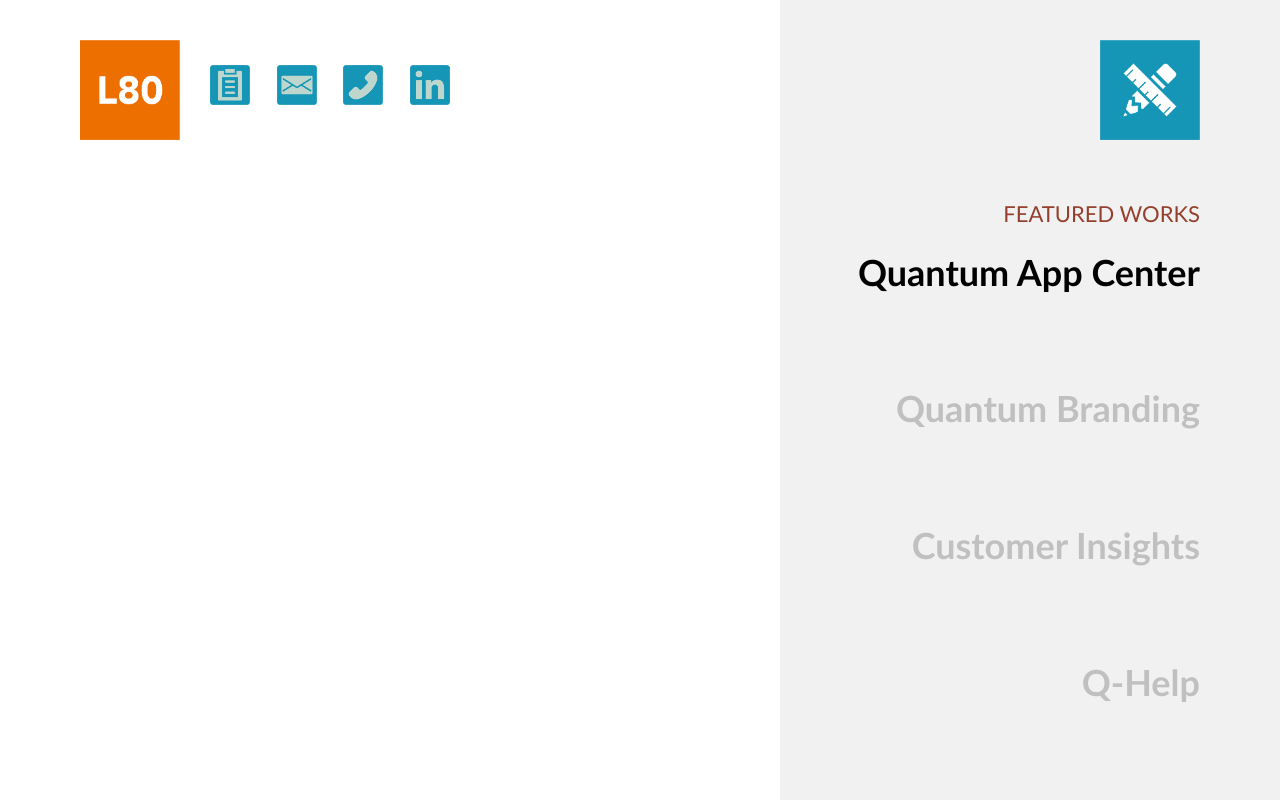
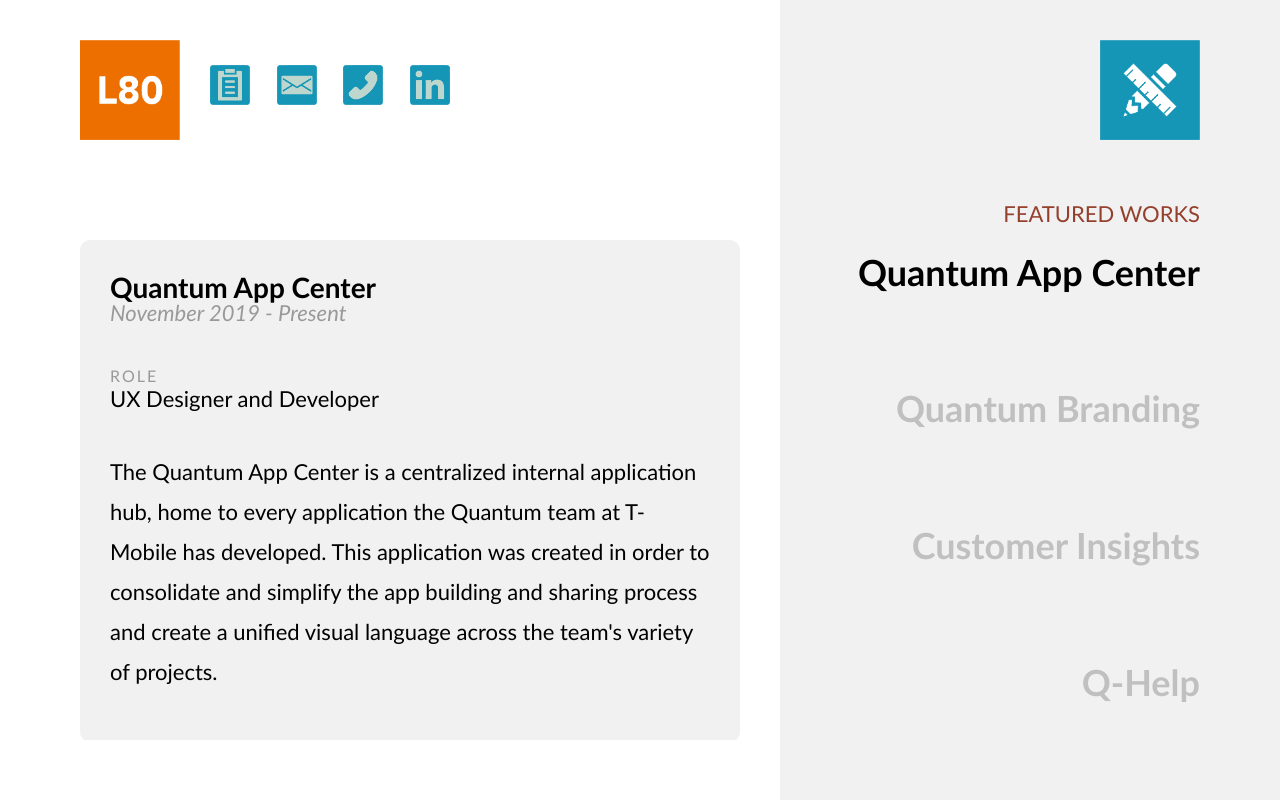
Before and after one commit to jacobL80/L80_v2, a React (Create React App) app: page / in a window 1280 px wide. Both pictures are taken after a click on the element "Quantum App Center". Built offline with nearby package versions, Linux system fonts and the light colour scheme.

Commit message:
updated content styling

```diff
--- a/src/components/Home.js
+++ b/src/components/Home.js
@@ -13,12 +13,14 @@
 import phone_icon from '../assets/phone_icon.png'
 import linkedin_icon from '../assets/linkedin_icon.png'
 import arrow from '../assets/arrow.png'
+import pageContent from '../contents.json'
 
 function Home() {
 	const [menuHover, toggleMenuHover] = useState(true);
 	const [hoveredIcon, setHoveredIcon] = useState("none");
 	const [hoveredWork, setHoveredWork] = useState("");
 	const [selectedWork, setSelectedWork] = useState(0);
+	const data = pageContent.pages[selectedWork - 1];
 
 	return (
 	<div className="app">
@@ -73,7 +75,28 @@
 							</text>
 						</div>
 					</div> :
-					<div className='contentContainer'>
+					<div className='contentContainer contentContainerSelected'>
+						<div className='contentSection contentOverview'>
+							<text className='contentText contentTextTitle'>{data.projectName}</text>
+							<text className='contentText contentTextDate'>{data.date}</text>
+							<text className='contentText contentTextLabel'>Role</text>
+							<text className='contentText contentTextRole'>{data.role}</text>
+
+							<text className='contentText contentTextOverview'>{data.overview}</text>
+						</div>
+
+						<div className='contentSection'>
+							{
+							Object.keys(data.sections).map((key, i) => (
+								<div key={i}>
+									<div className='contentSectionTitle'>{key}</div>
+									{Object.keys(data.sections[key]).map((innerKey, j) => (
+										<div className='contentSectionParagraph'>{data.sections[key][innerKey]}</div>
+									))}
+								</div>
+							))}
+
+							</div>
 					</div>}
 				</div>
 			</div>
--- /dev/null
+++ b/src/contents.json
@@ -0,0 +1,56 @@
+{
+    "pages":[
+        {
+            "projectNumber": 1,
+            "projectName": "Quantum App Center",
+            "role": "UX Designer and Developer",
+            "date": "November 2019 - Present",
+            "overview": "The Quantum App Center is a centralized internal application hub, home to every application the Quantum team at T-Mobile has developed. This application was created in order to consolidate and simplify the app building and sharing process and create a unified visual language across the team's variety of projects.",
+            "sections": {
+                "Background": {
+                    "0": "Upon first joining T-Mobile, one of the first things I noticed was how decentralized the internal tools were, particularly those developed by the data analytics team I was joining. As a team primarily servicing other internal T-Mobile teams, the Quantum team developed a variety of analytics tools for many different customers, often with overlapping users between mutliple apps. Despite this, each app was hosted on its own internal domain name, often with its own design language and no clear consistency between any of them.",
+                    "1": "Testing."
+                },
+                "Test": {
+                    "paragraph1": "r."
+                }
+            }
+        },
+        {
+            "projectNumber": 2,
+            "projectName": "Quantum Branding",
+            "role": "UX Designer and Graphic Designer",
+            "date": "July 2017 - Present",
+            "overview": "As the sole designer among a team of developers, I was tasked with defining the branding guidelines and visual language that would define the internal 'Quantum' brand within T-Mobile. This included designing a team logo, drafting a branding bible, standardizing our presentation tools, iconography, and more.",
+            "sections": [{
+                "Background": {
+                    "paragraph1": "test"
+                }
+            }]
+        },
+        {
+            "projectNumber": 3,
+            "projectName": "Customer Insights",
+            "role": "UX Designer",
+            "date": "January 2021 - Present",
+            "overview": "Customer Insights is an internal troubleshooting tool within T-Mobile that helps developers deep-dive into a customer's data to hone in on why that customer may be having a suboptimal networking experience. The development of this tool includes both a stable web version, as well as an experimental mobile version, which was eventually reincorporated back into the main experience.",
+            "sections": [{
+                "Background": {
+                    "paragraph1": "test"
+                }
+            }]
+        },
+        {
+            "projectNumber": 4,
+            "projectName": "Q-Help",
+            "role": "Software Developer",
+            "date": "July 2021",
+            "overview": "Q-Help is an internal JavaScript library used within T-Mobile and developed as a passion project.  Including the library in a project allows a developer to create an overlay on top of their web application that guides first-time users on how to operate it.",
+            "sections": [{
+                "Background": {
+                    "paragraph1": "test"
+                }
+            }]
+        }
+    ]
+}
--- a/src/css/Home.css
+++ b/src/css/Home.css
@@ -201,3 +201,62 @@
 	border: none;
 	-moz-outline-style: none;
   }
+
+  .contentContainerSelected {
+	overflow-y: auto;
+  }
+
+  .contentSection {
+	max-width: 1000px;
+	align-self: center;
+	margin-bottom: 40px;
+  }
+
+  .contentOverview {
+	background-color: #F1F1F1;
+	border-radius: 10px;
+	padding: 30px;
+	margin-top: 100px;
+  }
+
+  .contentText {
+	display: block;
+	font-size: 22px;
+	margin-bottom: 40px;
+  }
+
+  .contentTextTitle {
+	font-size: 28px;
+	font-weight: 900;
+	margin-bottom: -5px;
+  }
+
+  .contentTextLabel {
+	text-transform: uppercase;
+	letter-spacing: 2px;
+	color: #999;
+	font-size: 16px;
+	margin-bottom: 0;
+  }
+
+  .contentTextDate {
+	font-style: italic;
+	color: #999;
+  }
+
+  .contentTextOverview {
+	line-height: 40px;
+	margin-bottom: 20px;
+  }
+
+  .contentSectionTitle {
+	font-weight: 900;
+	font-size: 22px;
+	margin-bottom: 10px;
+  }
+
+  .contentSectionParagraph {
+	line-height: 40px;
+	font-size: 18px;
+	margin-bottom: 40px;
+  }
```
